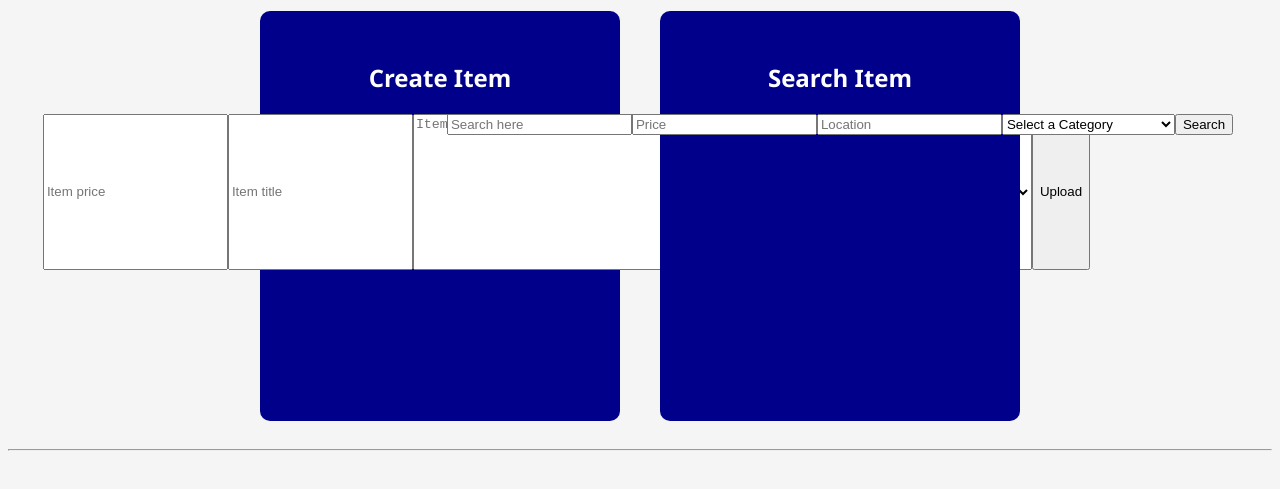
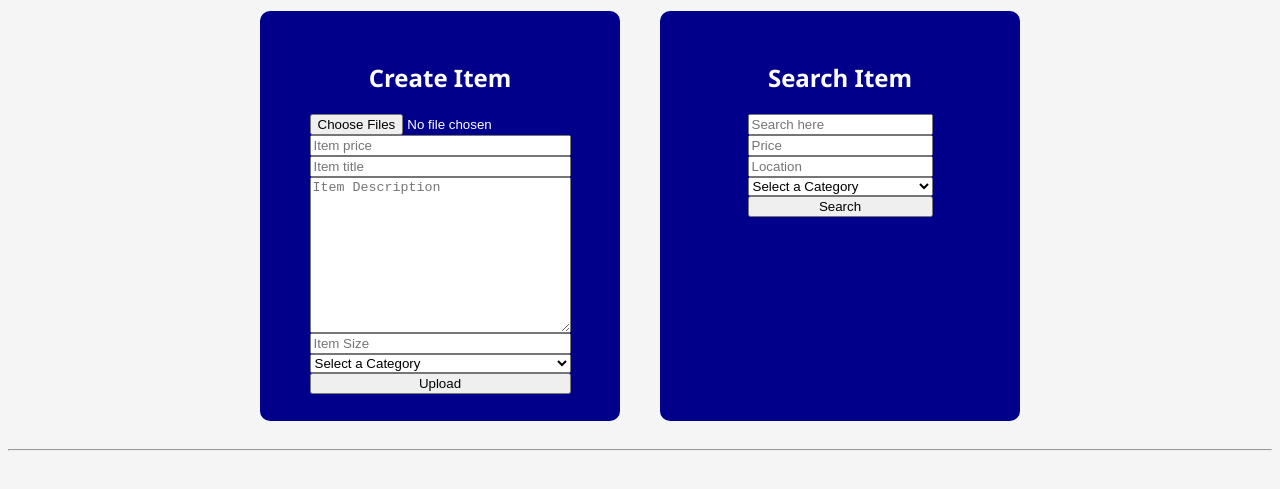
Before and after one commit to SebastianBanks/CryptaegisExchange, a website: page client/index.html in a window 1280 px wide. Shown: the part 117-606 px from the top of the page. Drawn offline with nearby package versions, Linux system fonts and the light colour scheme; no server answers.

Commit message:
I think I was just missing flex-direction

```diff
--- a/client/style.css
+++ b/client/style.css
@@ -71,6 +71,8 @@ main {
 form {
     position: relative;
     display: flex;
+    flex-direction: column;
+    align-content: center;
     justify-content: center;
 }
 
```
